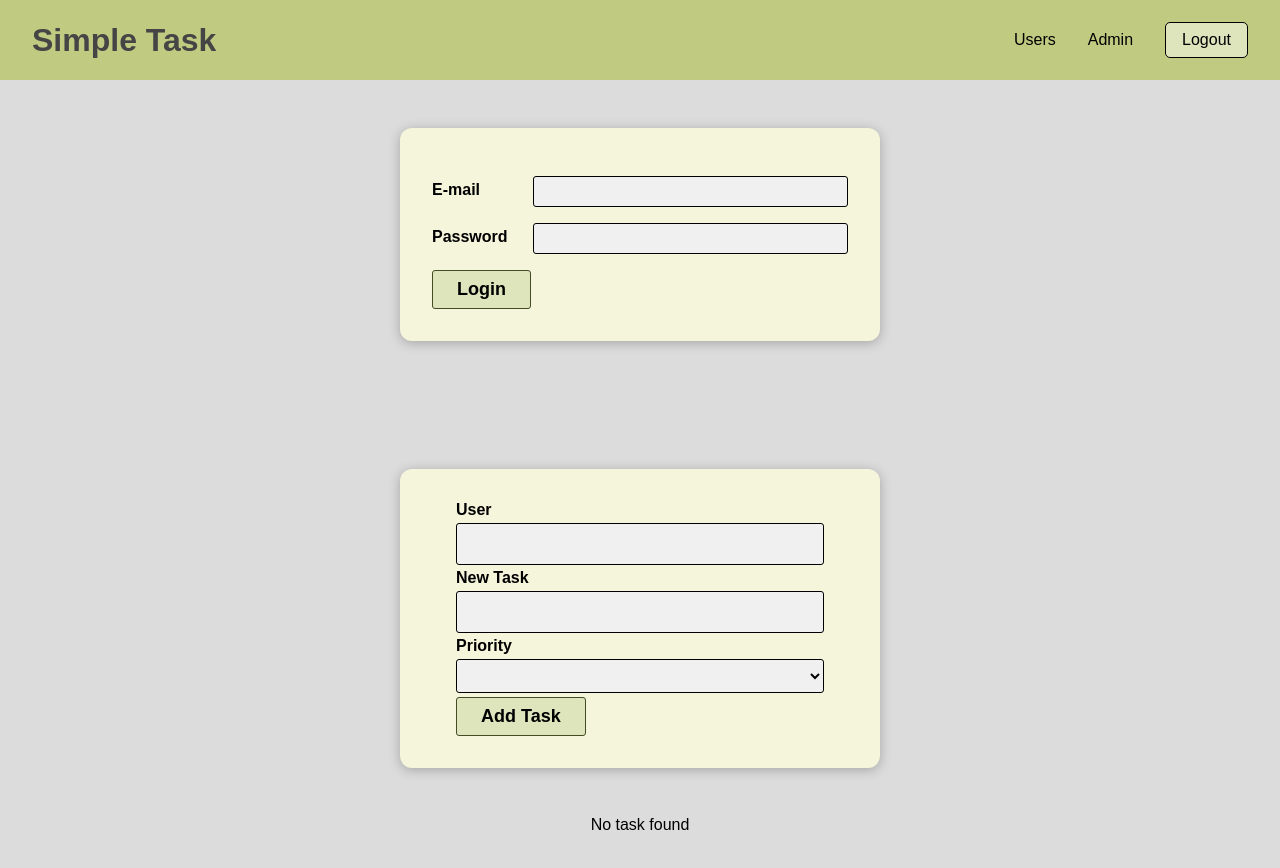
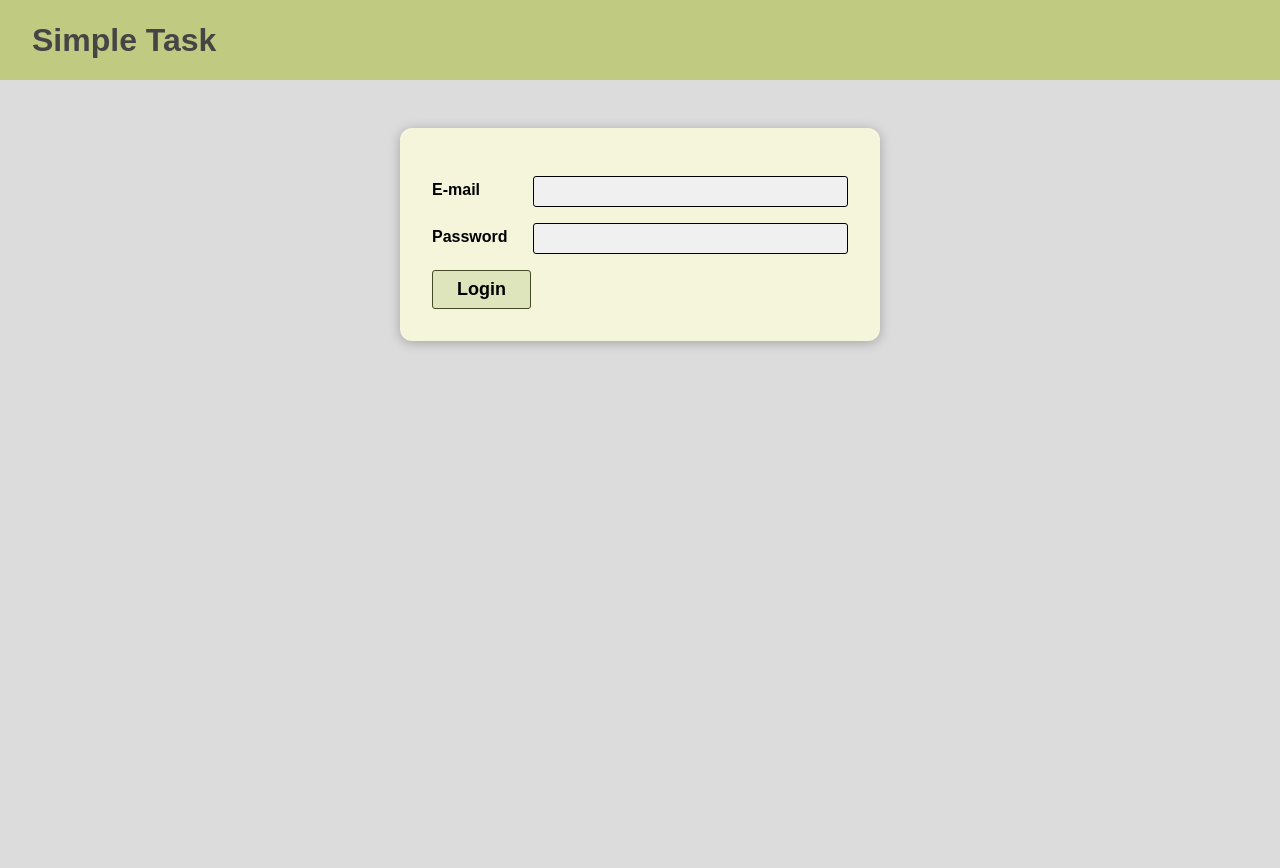
Before and after one commit to roger-mengqiu-chen/SimpleTasks, a React (Create React App) app in the folder client/: page / in a window 1280 px wide. Shown: the top 868 px of the page. After the commit the page ends 800 px from the top, so only its background shows below. Built offline with nearby package versions, Linux system fonts and the light colour scheme.

Commit message:
Add login logic

```diff
--- a/client/src/App.js
+++ b/client/src/App.js
@@ -1,20 +1,38 @@
 import Header from "./Components/UI/Header/Header";
 import TaskApp from "./Components/TaskApp/TaskApp";
 
-import { useState } from "react";
+import { useEffect, useState } from "react";
 import "./App.css";
 import LoginForm from "./Components/Login/LoginForm";
 
 function App() {
+  const [isLogin, setLoginStatus] = useState(false);
 
-  const [isLogin, setLoginStaus] = useState(false);
+  useEffect(() => {
+    const storedUserLoginInfo = localStorage.getItem("isLoggedIn");
 
+    if (storedUserLoginInfo === "1") {
+      setLoginStatus(true);
+    }
+  }, []);
+
+  const logoutHandler = () => {
+    localStorage.removeItem("isLoggedIn");
+    setLoginStatus(false);
+  };
+
+  const loginHandler = () => {
+    localStorage.setItem("isLoggedIn", "1");
+    setLoginStatus(true);
+  };
   return (
-    <div>
-      <Header />
-      <LoginForm />
-      <TaskApp />
-    </div>
+    <>
+      <Header isAuthenticated={isLogin} onLogout={logoutHandler} />
+      <main>
+        {!isLogin && <LoginForm onLogin={loginHandler}/>}
+        {isLogin && <TaskApp onLogout={logoutHandler}/>}
+      </main>
+    </>
   );
 }
 
--- a/client/src/Components/Login/LoginForm.js
+++ b/client/src/Components/Login/LoginForm.js
@@ -1,21 +1,55 @@
 import classes from "./LoginForm.module.css";
 import Card from "../UI/Card/Card";
 import Button from "../UI/Button/Button";
+import { useEffect, useState } from "react";
 
 const LoginForm = (props) => {
+  const [enteredEmail, setEmail] = useState("");
+  const [emailIsValid, setEmailIsValid] = useState();
+  const [enteredPassword, setPassword] = useState("");
+  const [passwordIsValid, setPasswordIsValid] = useState("");
+  const [formIsValid, setFormIsValid] = useState(false);
+
+  useEffect(() => {
+    setFormIsValid(
+      enteredEmail.includes("@") && enteredPassword.trim().length > 6
+    );
+  }, [enteredEmail, enteredPassword]);
+
+  const emailChangeHandler = (event) => {
+    setEmail(event.target.value);
+  };
+
+  const emailValidationHandler = () => {
+    setEmailIsValid(enteredEmail.includes("@"));
+  };
+
+  const passwordChangeHandler = (event) => {
+    setPassword(event.target.value);
+  };
+
+  const passwordValidationHandler = () => {
+    setPasswordIsValid(enteredPassword.trim().length > 6);
+  };
+
+  const submitHandler = (event) => {
+    event.preventDefault();
+    props.onLogin(enteredEmail, enteredPassword);
+  };
+
   return (
     <Card className={classes.login}>
-      <form>
+      <form onSubmit={submitHandler}>
         <div className={classes.control}>
           <label htmlFor="email">E-mail </label>
-          <input type="email" id="email"/>
+          <input type="email" id="email" onChange={emailChangeHandler} onBlur={emailValidationHandler}/>
         </div>
         <div className={classes.control}>
           <label htmlFor="password">Password </label>
-          <input type="password" id="password" />
+          <input type="password" id="password" onChange={passwordChangeHandler} onBlur={passwordValidationHandler}/>
         </div>
         <div className={classes.action}>
-          <Button type="submit">Login</Button>
+          <Button type="submit" disabled={!formIsValid}>Login</Button>
         </div>
       </form>
     </Card>
--- a/client/src/Components/UI/Header/Header.js
+++ b/client/src/Components/UI/Header/Header.js
@@ -4,7 +4,7 @@ import Navigation from "./Navigation";
 const Header = (props) => {
   return <div className={classes.header}>
     <div className={classes.title}><h1>Simple Task</h1></div>
-    <Navigation />
+    <Navigation isLoggedIn={props.isAuthenticated} onLogout={props.onLogout}/>
   </div>
 }
 
--- a/client/src/Components/UI/Header/Navigation.js
+++ b/client/src/Components/UI/Header/Navigation.js
@@ -1,20 +1,26 @@
-import classes from "./Navigation.module.css"
+import classes from "./Navigation.module.css";
 const Navigation = (props) => {
   return (
     <nav className={classes.nav}>
       <ul>
+        {props.isLoggedIn && (
           <li>
-          Users
+            <a href="/">Users</a>
           </li>
+        )}
+        {props.isLoggedIn && (
           <li>
-          Admin
+            <a href="/">Admin</a>
           </li>
+        )}
+        {props.isLoggedIn && (
           <li>
-          <button>Logout</button>
+            <button onClick={props.onLogout}>Logout</button>
           </li>
+        )}
       </ul>
     </nav>
-  )
-}
+  );
+};
 
 export default Navigation;
```
Lines whose indentation alone changed are shown as unchanged.
